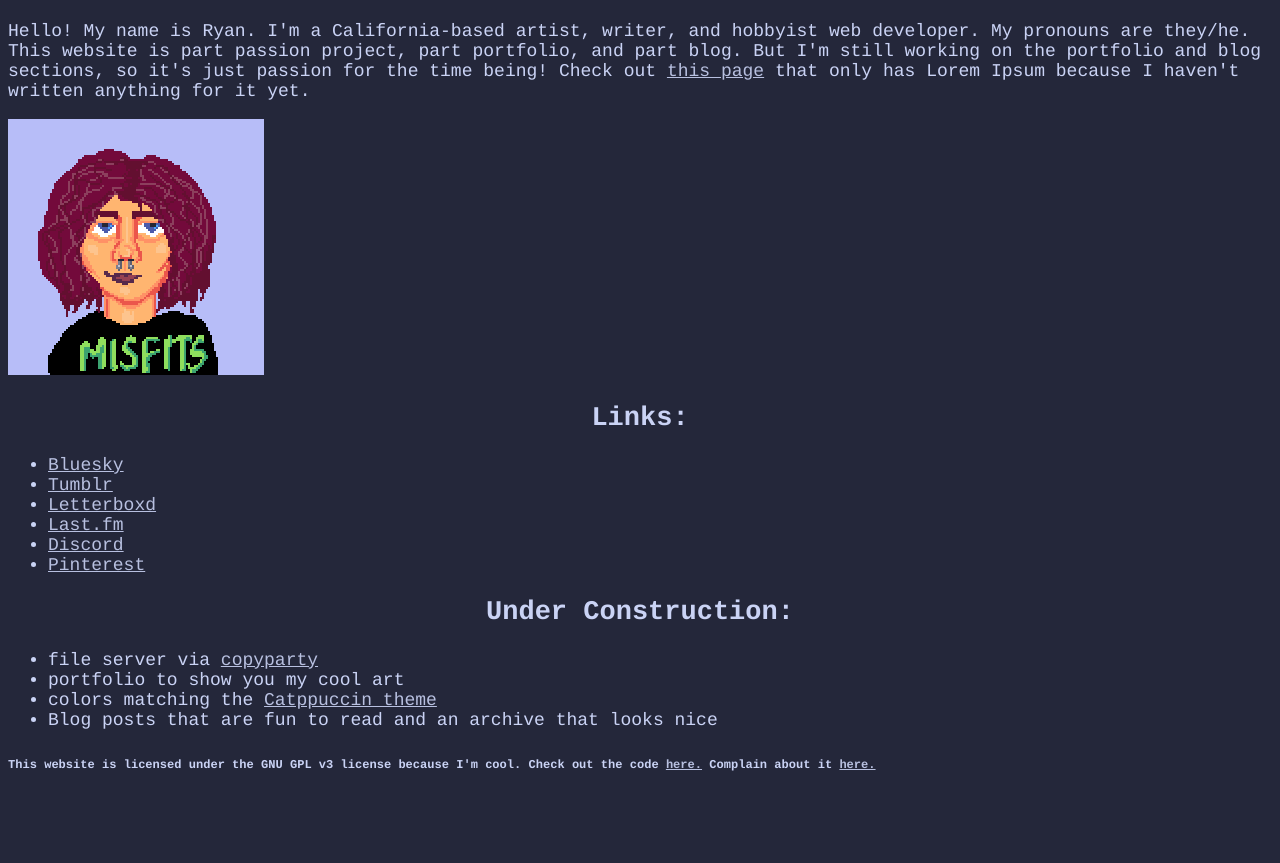
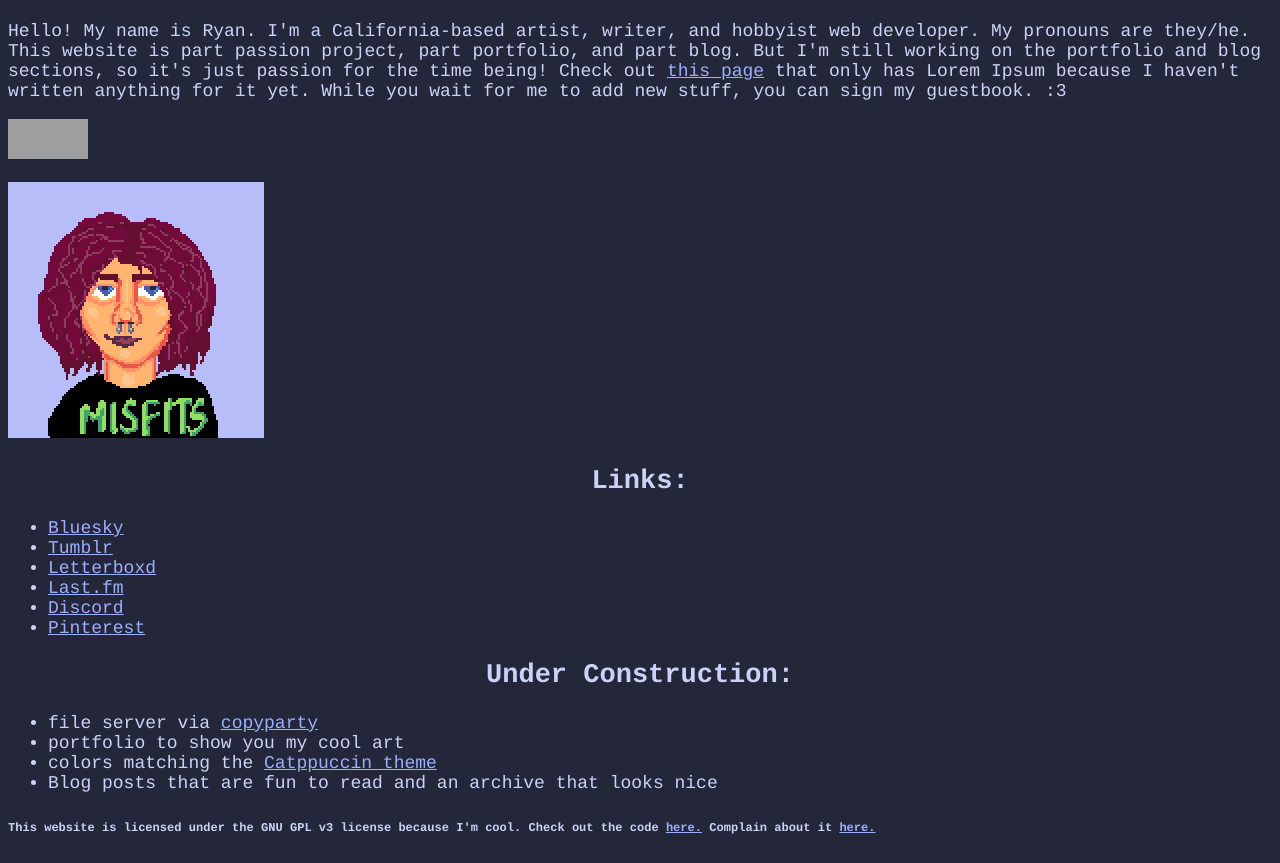
Before and after one commit to anarchohannibalism/anarchohannibalism.github.io, a plain HTML site: page index.html in a window 1280 px wide. Shown: the part 68-931 px from the top of the page. Before the commit the page ends 868 px from the top, so only its background shows below. Drawn offline with Linux system fonts and the light colour scheme; grey boxes are pictures that could not be loaded.

Commit message:
added guestbook, changed link css to be slightly more blue

```diff
--- a/index.html
+++ b/index.html
@@ -32,8 +32,9 @@
       <div>
         <p>Hello! My name is Ryan. I'm a California-based artist, writer, and hobbyist web developer. My pronouns are they/he.
           This website is part passion project, part portfolio, and part blog. But I'm still working on the portfolio and blog sections, so it's just passion for the time being!
-          Check out <a href="/manifesto.html">this page</a> that only has Lorem Ipsum because I haven't written anything for it yet.
+          Check out <a href="/manifesto.html">this page</a> that only has Lorem Ipsum because I haven't written anything for it yet. While you wait for me to add new stuff, you can sign my guestbook. :3
         </p>
+        <p><a href="http://users.smartgb.com/g/g.php?a=s&i=g19-00325-d8"><img alt="Guestbook" border="0" src="http://extras.smartgb.com/b/gb_80x40.gif" width="80" height="40"></a></p>
       </div>
       <!-- This div will become the left menu bar in the future-->
       <div>
--- a/styles.css
+++ b/styles.css
@@ -10,7 +10,7 @@ a {
 }
 
 a:link {
-  color: #b8c0e0;
+  color: #9baffd;
 }
 
 a:visited {
```
